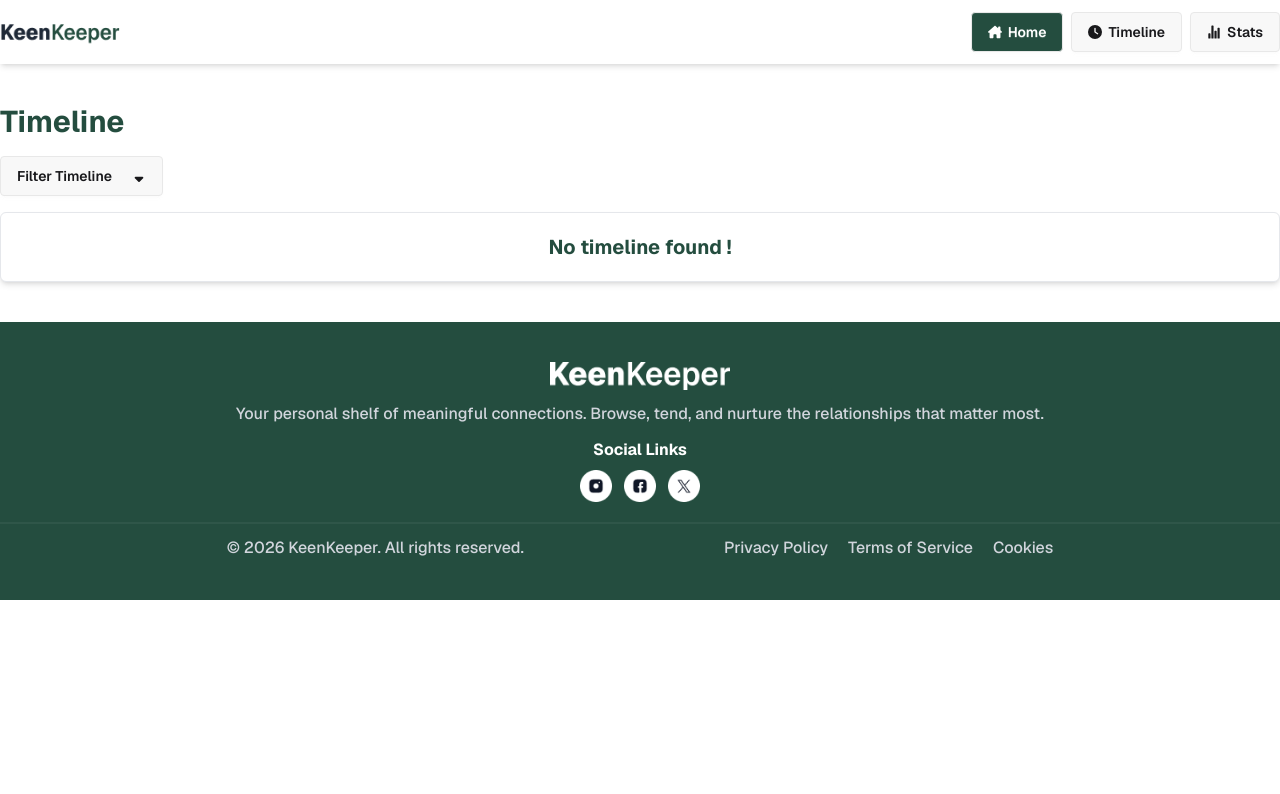
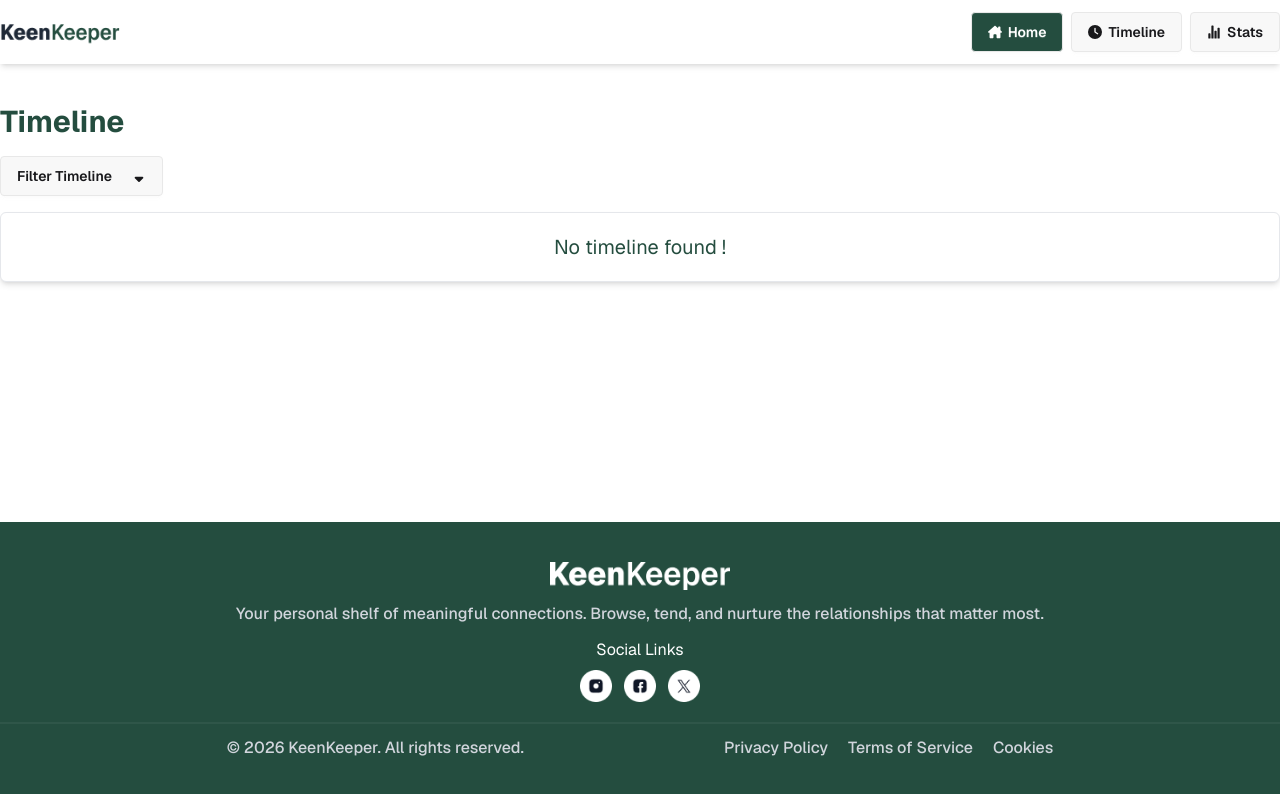
Before and after one commit to musazahidtamim3-ai/keen-keeper, a Next.js app: page /timeline in a window 1280 px wide. Shown: the top 794 px of the page. Built offline with nearby package versions, Linux system fonts and the light colour scheme.

Commit message:
page not found issue solved

```diff
--- a/next.config.mjs
+++ b/next.config.mjs
@@ -17,14 +17,7 @@ const nextConfig = {
         port: '',
         pathname: '/**',
         search: '',
-      },
-      {
-        protocol: 'https',
-        hostname: 'www.facebook.com',
-        port: '',
-        pathname: '/**',
-        search: '',
-      },
+      }
     ],
   },
 };
--- a/src/app/[friendId]/page.jsx
+++ b/src/app/[friendId]/page.jsx
@@ -3,12 +3,16 @@ import { AiFillDelete } from 'react-icons/ai';
 import { FaFileArchive} from 'react-icons/fa';
 import { FaBell} from 'react-icons/fa6';
 import CheckInButtons from './CheckInButtons';
+import { notFound } from 'next/navigation';
 
 const FriendDetailpage = async ({ params }) => {
      const { friendId } = await params;
      const res = await fetch(`${'https://keen-keeper-two-chi.vercel.app'}/friends.json`, { cache: 'no-store' });
      const datas = await res.json()
      const friend = datas.find(f => f.id === Number(friendId))
+     if (!friend) {
+          notFound();
+     }
 
      return (
           <div className='grid grid-cols-1 px-5 lg:px-0 md:grid-cols-2 gap-5 my-10'>
--- a/src/app/layout.js
+++ b/src/app/layout.js
@@ -1,28 +1,18 @@
-import { Geist} from "next/font/google";
+import { Geist } from "next/font/google";
 import "./globals.css";
 import Navbar from "./Navbar";
 import Footer from "./Footer";
 import { ToastContainer } from "react-toastify";
-
+import "react-toastify/dist/ReactToastify.css";
 
 const geistSans = Geist({
-  weight: "500",
   subsets: ["latin"],
-});
-
-const geistMono = Geist({
-  weight:"600",
-  subsets: ["latin"],
-});
-
-const geistMon = Geist({
-  weight:"700",
-  subsets: ["latin"],
+  variable: '--font-geist-sans',
 });
 
 export const metadata = {
-  title: "Create Next App",
-  description: "Generated by create next app",
+  title: "KinKeeper | Meaningful Connections",
+  description: "Nurture the relationships that matter most.",
 };
 
 export default function RootLayout({ children }) {
@@ -31,15 +21,15 @@ export default function RootLayout({ children }) {
       lang="en"
       data-theme='light'
       suppressHydrationWarning
-      className={`${geistSans.className} ${geistMono.className} ${geistMon.className} h-full antialiased`}
+      className={`${geistSans.variable} font-sans h-full antialiased`}
     >
-      <body className="min-h-full flex flex-col">
-          <Navbar></Navbar>
-          <main className="max-w-7xl w-full mx-auto">
-            {children}
-          </main>
-          <Footer></Footer>
-        <ToastContainer></ToastContainer>
+      <body className={`${geistSans.className} min-h-screen flex flex-col`}>
+        <Navbar />
+        <main className="max-w-7xl w-full mx-auto grow px-4 lg:px-0">
+          {children}
+        </main>
+        <Footer />
+        <ToastContainer position="top-center" autoClose={3000} />
       </body>
     </html>
   );
```
